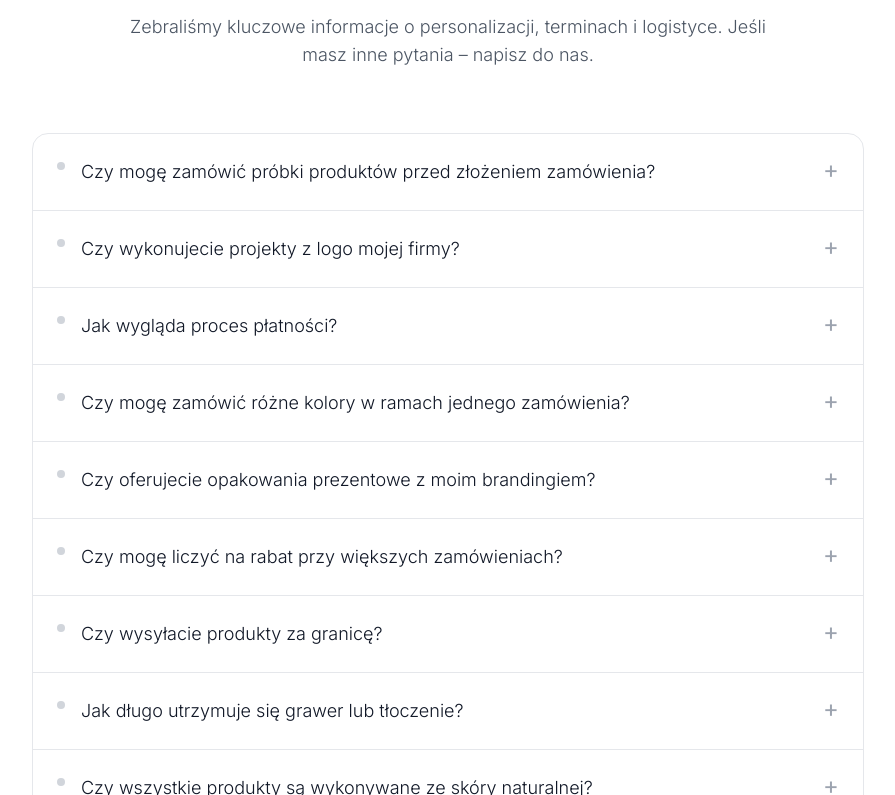
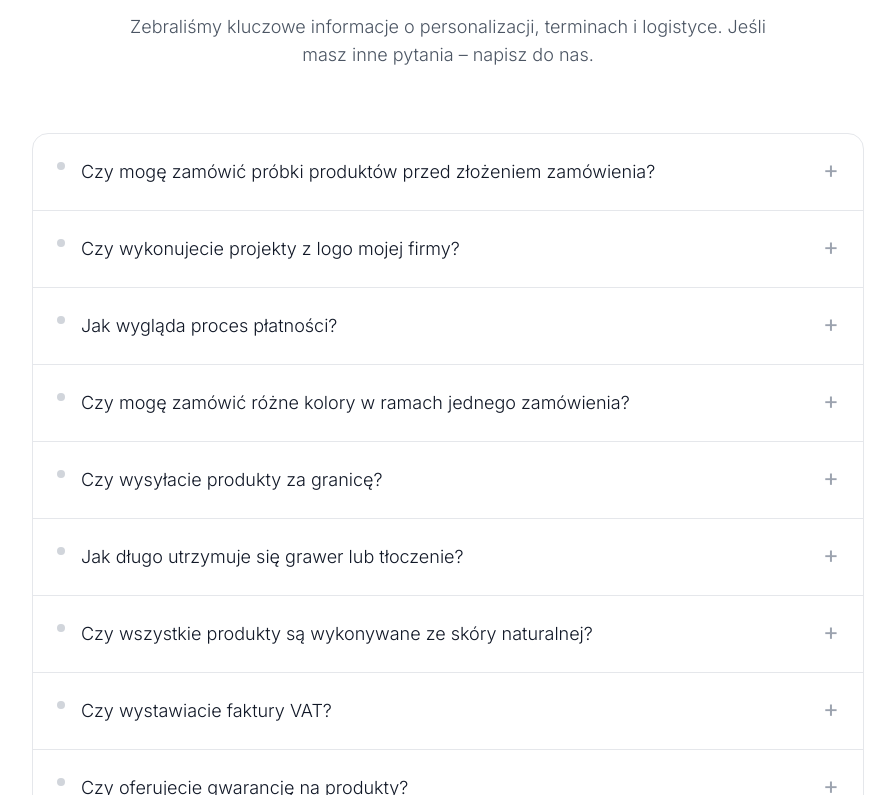
Before and after one commit to Lorexowy/voyager-leather-showcase, a Next.js app: page /dla-firm in a window 1280 px wide. Shown: the part 3598-4393 px from the top of the page, without its empty margins (192-1087 px from the left). Built offline with nearby package versions, Linux system fonts and the light colour scheme; a web font is replaced by a local one.

Commit message:
poprawa dla firm

```diff
--- a/src/app/dla-firm/page.tsx
+++ b/src/app/dla-firm/page.tsx
@@ -40,19 +40,17 @@ const benefits = [
   { icon: Award, title: 'Najwyższa Jakość', description: '21 lat doświadczenia w produkcji galanterii. Tylko wyselekcjonowane skóry i kontrola jakości na każdym etapie.' },
   { icon: Shield, title: 'Gwarancja i Serwis', description: 'Pełna gwarancja na produkty firmowe. Szybki serwis, wymiany i wsparcie posprzedażowe.' },
   { icon: Clock, title: 'Terminowość', description: 'Standardowa realizacja 2–3 tygodnie. Priorytetowe zlecenia realizujemy w trybie przyspieszonym.' },
-  { icon: Sparkles, title: 'Personalizacja Premium', description: 'Tłoczenia, grawery, dedykowane kolory nici i krawędzi, opakowania brandowane – w pełni pod Twoją markę.' }
+  { icon: Sparkles, title: 'Personalizacja Premium', description: 'Tłoczenia, grawery, wybrane kolory skóry – w pełni pod Twoją markę.' }
 ];
 
 const faqs = [
-  { q: 'Czy mogę zamówić próbki produktów przed złożeniem zamówienia?', a: 'Tak, oferujemy próbki materiałów i wykończeń. Istnieje też możliwość przygotowania prototypu produktu.' },
-  { q: 'Czy wykonujecie projekty z logo mojej firmy?', a: 'Tak, każde zamówienie może być spersonalizowane logotypem – poprzez tłoczenie, grawer laserowy lub nadruk.' },
-  { q: 'Jak wygląda proces płatności?', a: 'Po akceptacji projektu wystawiamy fakturę pro forma. Produkcja rusza po opłaceniu zaliczki (zwykle 30–50%). Pozostała kwota rozliczana jest przed wysyłką.' },
-  { q: 'Czy mogę zamówić różne kolory w ramach jednego zamówienia?', a: 'Tak, możemy przygotować partię w różnych wariantach kolorystycznych skóry, nici i wykończeń – w ramach jednego zamówienia.' },
-  { q: 'Czy oferujecie opakowania prezentowe z moim brandingiem?', a: 'Tak, przygotowujemy pudełka, woreczki i banderole z logotypem, idealne na prezenty firmowe.' },
-  { q: 'Czy mogę liczyć na rabat przy większych zamówieniach?', a: 'Tak, przy dużych zamówieniach przygotowujemy indywidualne wyceny oraz rabaty wolumenowe.' },
-  { q: 'Czy wysyłacie produkty za granicę?', a: 'Tak, realizujemy zamówienia dla klientów z całej Europy. Organizujemy transport kurierski lub spedycyjny.' },
+  { q: 'Czy mogę zamówić próbki produktów przed złożeniem zamówienia?', a: 'Tak, oferujemy próbki materiałów i wykończeń. Cena takiej próbki jest zależna od produktu i zakresu personalizacji. Po szczegóły zapraszamy do kontaktu prywatnego ponieważ do każdego zamówienia podchodzimy indywidualnie.' },
+  { q: 'Czy wykonujecie projekty z logo mojej firmy?', a: 'Tak, możemy wykonać projekt z logotypem Państwa firmy.' },
+  { q: 'Jak wygląda proces płatności?', a: 'Po akceptacji projektu wystawiamy fakturę pro forma. Pełna kwota rozliczana jest przed wysyłką.' },
+  { q: 'Czy mogę zamówić różne kolory w ramach jednego zamówienia?', a: 'Tak, możemy przygotować partię w różnych wariantach kolorystycznych skóry w ramach jednego zamówienia.' },
+  { q: 'Czy wysyłacie produkty za granicę?', a: 'Tak, realizujemy zamówienia dla klientów z całej Europy. Organizujemy transport kurierski.' },
   { q: 'Jak długo utrzymuje się grawer lub tłoczenie?', a: 'Stosujemy wyłącznie profesjonalne techniki, dzięki czemu personalizacja jest trwała i odporna na ścieranie.' },
-  { q: 'Czy wszystkie produkty są wykonywane ze skóry naturalnej?', a: 'Tak, korzystamy wyłącznie z wyselekcjonowanych skór naturalnych. Na życzenie dostępne są także opcje wegańskie.' },
+  { q: 'Czy wszystkie produkty są wykonywane ze skóry naturalnej?', a: 'Tak, korzystamy wyłącznie z wyselekcjonowanych skór naturalnych.' },
   { q: 'Czy wystawiacie faktury VAT?', a: 'Tak, wszystkie zamówienia realizujemy z pełną dokumentacją księgową – faktura VAT jest standardem.' },
   { q: 'Czy oferujecie gwarancję na produkty?', a: 'Tak, każdy produkt objęty jest gwarancją producenta. W razie potrzeby zapewniamy również serwis i naprawy.' }
 ];
```
